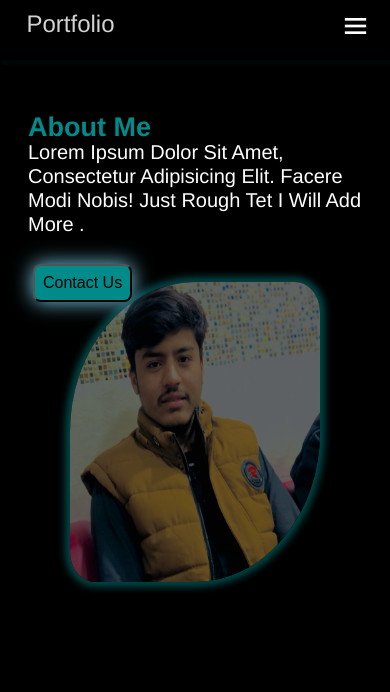
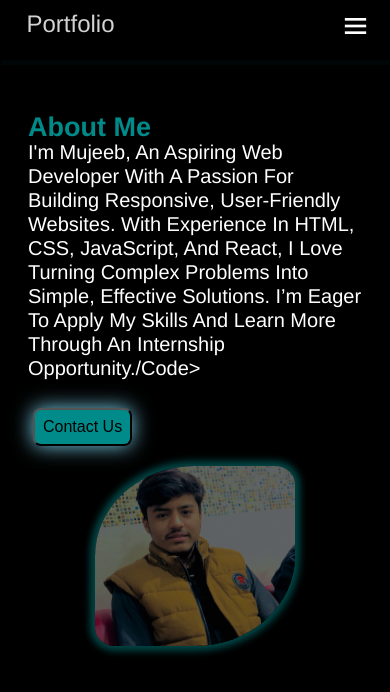
Before and after one commit to mxd-solutions/portfollio, a plain HTML site: page my_protfolio_about.html in a window 390 px wide. Drawn offline with nearby package versions, Linux system fonts and the light colour scheme.

Commit message:
pics size changed

```diff
--- a/Style.css
+++ b/Style.css
@@ -459,8 +459,9 @@ h2 .span,
   .img img {
     /* animation: lastscale 3s ease forwards, scale 6s ease 3s infinite forwards; */
 
-    width: 225px;
-    margin-bottom: 30px;
+    width: 180px;
+    height: 180px;
+    margin-top: 30px;
   }
 
 }
--- a/my_protfolio_about.html
+++ b/my_protfolio_about.html
@@ -35,7 +35,7 @@ body{
 .rest{
     margin-right: 5%;
     margin-left: 20%;
-    margin-top:8%;
+    margin-top:;
 }
 
 h1{
@@ -370,11 +370,11 @@ display: flex;
       padding-top: -10px;
     }
     .rest h1{
-      font-size: 27px !important;
+      font-size: 25px !important;
 
     }
     .rest code{
-      font-size: 20px ;
+      font-size: 14px ;
       text-transform: capitalize;
     }
     .img img{
@@ -414,7 +414,7 @@ display: flex;
 
     }
     .img img{
-      width: 250px;
+    width: 220px;
 
 
     }
@@ -432,6 +432,11 @@ display: flex;
 
      text-align: start;
      padding: 0 48px;
+    }
+    .img img{
+      width: 180px;
+      height: 180px;
+      margin-top: 40px;
     }
   }
   @media (max-width : 380px) {
@@ -457,11 +462,7 @@ display: flex;
 
 
     }
-    .img img{
-      width: 250px;
 
-
-    }
     .rest button {
     font-size: 16px;
     margin-top: 28px;
@@ -504,8 +505,7 @@ display: flex;
             <div class="rest">
  <h1>About <span class="span">me</span></h1>
  <br>
-<code>Lorem ipsum dolor sit amet, consectetur adipisicing elit. Facere modi nobis! just rough tet i will add more
-.</code> <br>
+<code>I'm Mujeeb, an aspiring web developer with a passion for building responsive, user-friendly websites. With experience in HTML, CSS, JavaScript, and React, I love turning complex problems into simple, effective solutions. I’m eager to apply my skills and learn more through an internship opportunity./code> <br>
 
                 <a href="./my_portfolio_contact.html">
                     <button>contact us</button>
```
